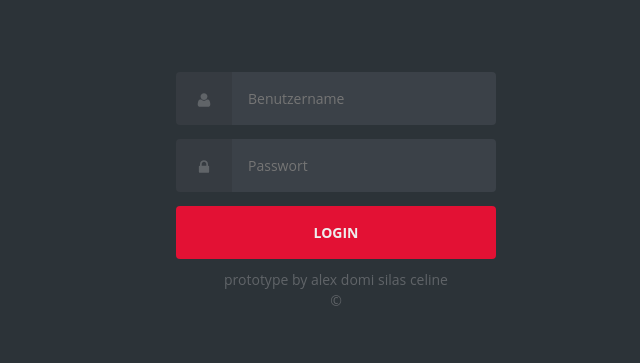
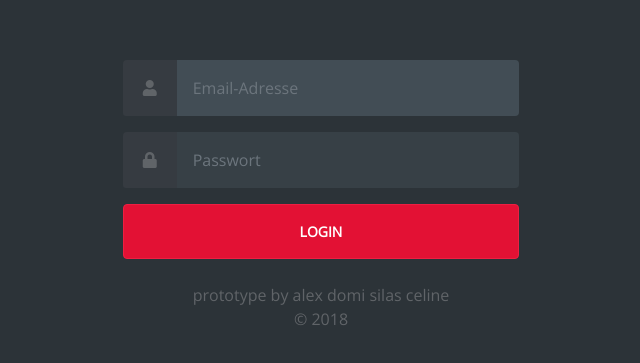
Before and after one commit to alexfuuu/DOC.IO, a plain HTML site: page index.html in a window 1280 px wide. Shown: the part 197-560 px from the top of the page, without its empty margins (304-944 px from the left). Drawn offline with nearby package versions, Linux system fonts and the light colour scheme.

Commit message:
new design

```diff
--- a/assets/main.scss
+++ b/assets/main.scss
@@ -1,39 +1,54 @@
 // SCSS Variables
-$primary-color: #E1334B;
+$primary-color: #E31134;
+$background-color-dark: #2C3338;
+$font-color-dark: #606468;
+$font: "Open Sans";
 
-html, body {height:100%;}
-.pagewrap {
-    background-color: #fdfafa;
-    margin:0;
-
-    & > div:first-of-type {
-        background: linear-gradient(153deg, rgba(225,31,59,.65) 0%, rgba(255,143,0,.65) 100%), url("bg.jpg");
-        background-size: cover;
-            color:white;
-        }
-    & > div:nth-of-type(2) {}
-
-    form {
-        background-color: white;
-        border-radius: 4px;
-        box-shadow: inset 0 0 2px #fefefe,  0 2px 20px -2px #d3d3d3;
-        padding: 32px 42px 40px 42px;
+* {margin:0;padding:0}
+html, body {
+    background-color: $background-color-dark;
+    color: $font-color-dark;
+    font-family: $font, sans-serif;
+    height: 100%;
+}
+form {
+    label {
+        background-color: #363B41;
+        border-radius: 0.25rem 0 0 0.2rem;
+        height: 56px;
+        padding: 1rem 1.25rem;
+        i {color:#606468; font-size: 1rem;}
+    }
+    .form_field {
+        display: flex;
+        width: 100%;
 
         input {
-            border-radius: 0;
-            margin-bottom: 4px;
+            background-color: lighten($background-color-dark, 5%);
+            border:0;
+            border-radius: 0 .25rem .25rem 0;
+            caret-color: #eee;
+            color: #eee;
+            height: 56px;
+            margin-bottom: 1rem;
+            padding: 1rem;
+            transition: background-color .3s;
+            &:focus {background-color: lighten($background-color-dark, 10%); border:0; box-shadow:none;}
         }
     }
-
 }
 
 .btn-primary {
     background-color: $primary-color;
     border: 1px solid lighten($primary-color, 5%);
-
+    border-radius: .25rem;
+    font-size: 0.875em;
+    font-weight: 700;
+    padding: 1rem;
+    text-transform: uppercase;
     &:hover {
-        background-color: lighten($primary-color, 5%);
-        border: 1px solid lighten($primary-color, 10%);
+        background-color: darken($primary-color, 2%);
+        border: 1px solid darken($primary-color, 8%);
     }
     &:active {
         background-color: darken($primary-color, 20%);
--- a/index.html
+++ b/index.html
@@ -1,43 +1,35 @@
 <!DOCTYPE html>
-<html lang="en">
+<html lang="de">
 <head>
   <meta charset="UTF-8">
   <meta name="viewport" content="width=device-width, initial-scale=1.0">
   <meta http-equiv="X-UA-Compatible" content="ie=edge">
-    <title>Document</title>
-    <link rel="stylesheet" type="text/css" href="styles.css" media="screen" />
+  <title>DOC.io</title>
+  <link rel="stylesheet" href="https://stackpath.bootstrapcdn.com/bootstrap/4.1.3/css/bootstrap.min.css" integrity="sha384-MCw98/SFnGE8fJT3GXwEOngsV7Zt27NXFoaoApmYm81iuXoPkFOJwJ8ERdknLPMO" crossorigin="anonymous">
+  <script src="https://stackpath.bootstrapcdn.com/bootstrap/4.1.3/js/bootstrap.min.js" integrity="sha384-ChfqqxuZUCnJSK3+MXmPNIyE6ZbWh2IMqE241rYiqJxyMiZ6OW/JmZQ5stwEULTy" crossorigin="anonymous"></script>
+  <link rel="stylesheet" href="assets/main.css">
 </head>
-<body class="align">
 
-        <div class="grid">
-
-          <form action="https://httpbin.org/post" method="POST" class="form login">
-
-            <div class="form__field">
-              <label for="login__username"><svg class="icon"><use xmlns:xlink="http://www.w3.org/1999/xlink" xlink:href="#user"></use></svg><span class="hidden">Username</span></label>
-              <input id="login__username" type="text" name="username" class="form__input" placeholder="Benutzername" required>
+<body class="text-center">
+  <div class="pagewrap h-100 w-100 row justify-content-center">
+    <div class="col-10 col-sm-8 col-md-6 col-lg-4 col-xl-4 row align-self-center">
+      <form class="form-signin w-100">
+        <div class="form_field">
+         <label for="inputEmail" class="sr-only">Email-Adresse</label>
+         <label for="inputEmail" class=""><i class="fas fa-user"></i></label>
+         <input type="email" id="inputEmail" class="form-control" placeholder="Email-Adresse" required autofocus size="10">
         </div>
-
-            <div class="form__field">
-              <label for="login__password"><svg class="icon"><use xmlns:xlink="http://www.w3.org/1999/xlink" xlink:href="#lock"></use></svg><span class="hidden">Password</span></label>
-              <input id="login__password" type="password" name="password" class="form__input" placeholder="Passwort" required>
+        <div class="form_field">
+          <label for="inputPassword" class="sr-only">Passwort</label>
+          <label for="inputPassword"><i class="fas fa-lock"></i></label>
+          <input type="password" id="inputPassword" class="form-control" placeholder="Passwort" size="10" required>
         </div>
-
-            <div class="form__field">
-              <input type="submit" value="LOGIN">
+        <button class="btn btn-lg btn-primary btn-block w-100" type="submit">Login</button>
+      </form>
+      <p class="w-100 mt-4">prototype by alex domi silas celine <br> &copy; 2018</p>
     </div>
-
-          </form>
-
-          <p class="text--center">prototype by alex domi silas celine <br>	&copy; </p>
-
   </div>
-
-        <svg xmlns="http://www.w3.org/2000/svg" class="icons">
-        <!--    <symbol id="arrow-right" viewBox="0 0 1792 1792"><path d="M1600 960q0 54-37 91l-651 651q-39 37-91 37-51 0-90-37l-75-75q-38-38-38-91t38-91l293-293H245q-52 0-84.5-37.5T128 1024V896q0-53 32.5-90.5T245 768h704L656 474q-38-36-38-90t38-90l75-75q38-38 90-38 53 0 91 38l651 651q37 35 37 90z"/></symbol>  -->
-            <symbol id="lock" viewBox="0 0 1792 1792"><path d="M640 768h512V576q0-106-75-181t-181-75-181 75-75 181v192zm832 96v576q0 40-28 68t-68 28H416q-40 0-68-28t-28-68V864q0-40 28-68t68-28h32V576q0-184 132-316t316-132 316 132 132 316v192h32q40 0 68 28t28 68z"/></symbol>
-            <symbol id="user" viewBox="0 0 1792 1792"><path d="M1600 1405q0 120-73 189.5t-194 69.5H459q-121 0-194-69.5T192 1405q0-53 3.5-103.5t14-109T236 1084t43-97.5 62-81 85.5-53.5T538 832q9 0 42 21.5t74.5 48 108 48T896 971t133.5-21.5 108-48 74.5-48 42-21.5q61 0 111.5 20t85.5 53.5 62 81 43 97.5 26.5 108.5 14 109 3.5 103.5zm-320-893q0 159-112.5 271.5T896 896 624.5 783.5 512 512t112.5-271.5T896 128t271.5 112.5T1280 512z"/></symbol>
-        </svg>
-
 </body>
+  <link rel="stylesheet" href="https://use.fontawesome.com/releases/v5.5.0/css/all.css" integrity="sha384-B4dIYHKNBt8Bc12p+WXckhzcICo0wtJAoU8YZTY5qE0Id1GSseTk6S+L3BlXeVIU" crossorigin="anonymous">
+  <link href="https://fonts.googleapis.com/css?family=Open+Sans" rel="stylesheet">
 </html>
```
Also changed, not shown: index_old.html (added, +42 -0 lines), assets/main.css, 1 other file. Lines whose indentation alone changed are shown as unchanged.
